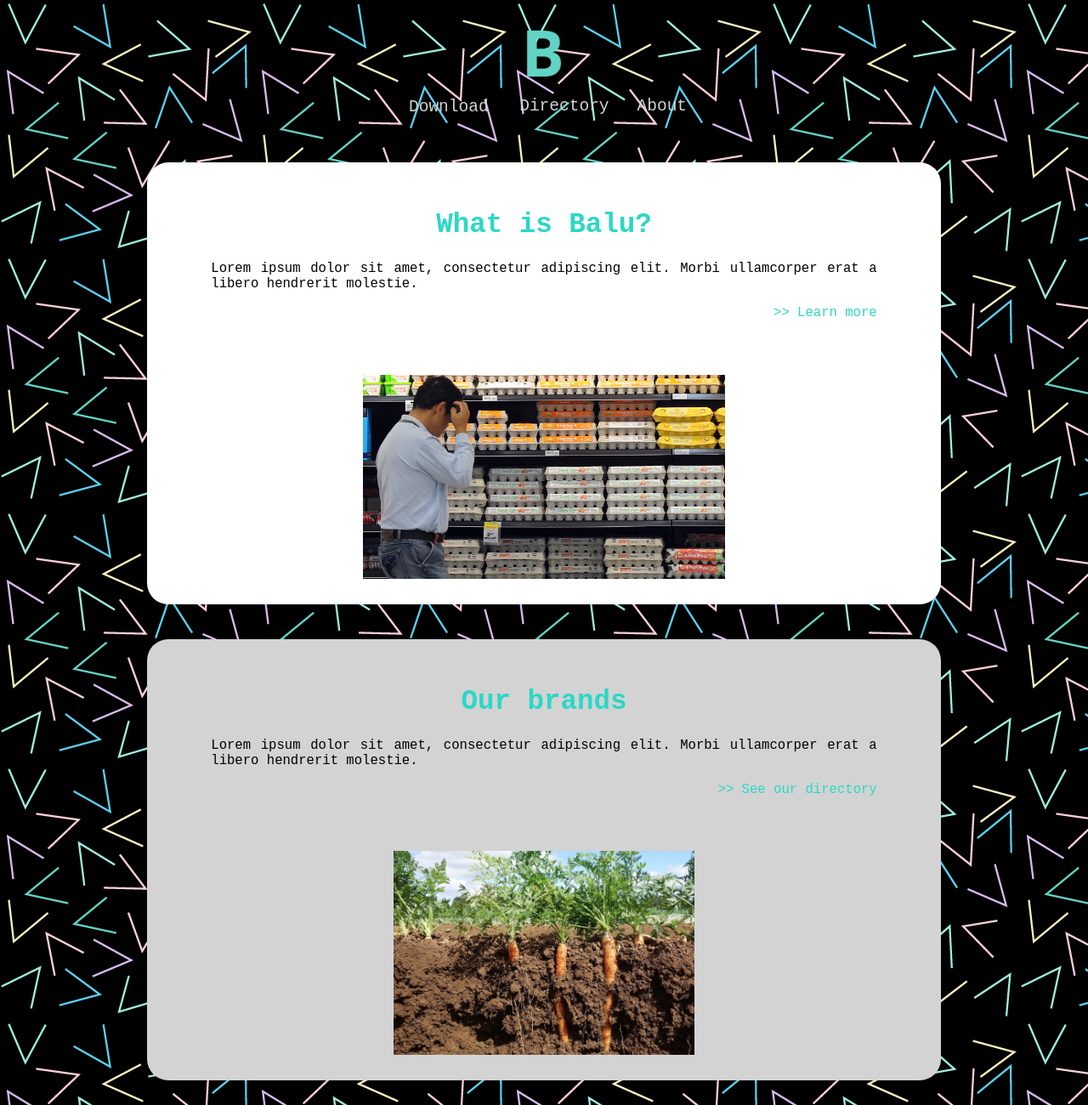
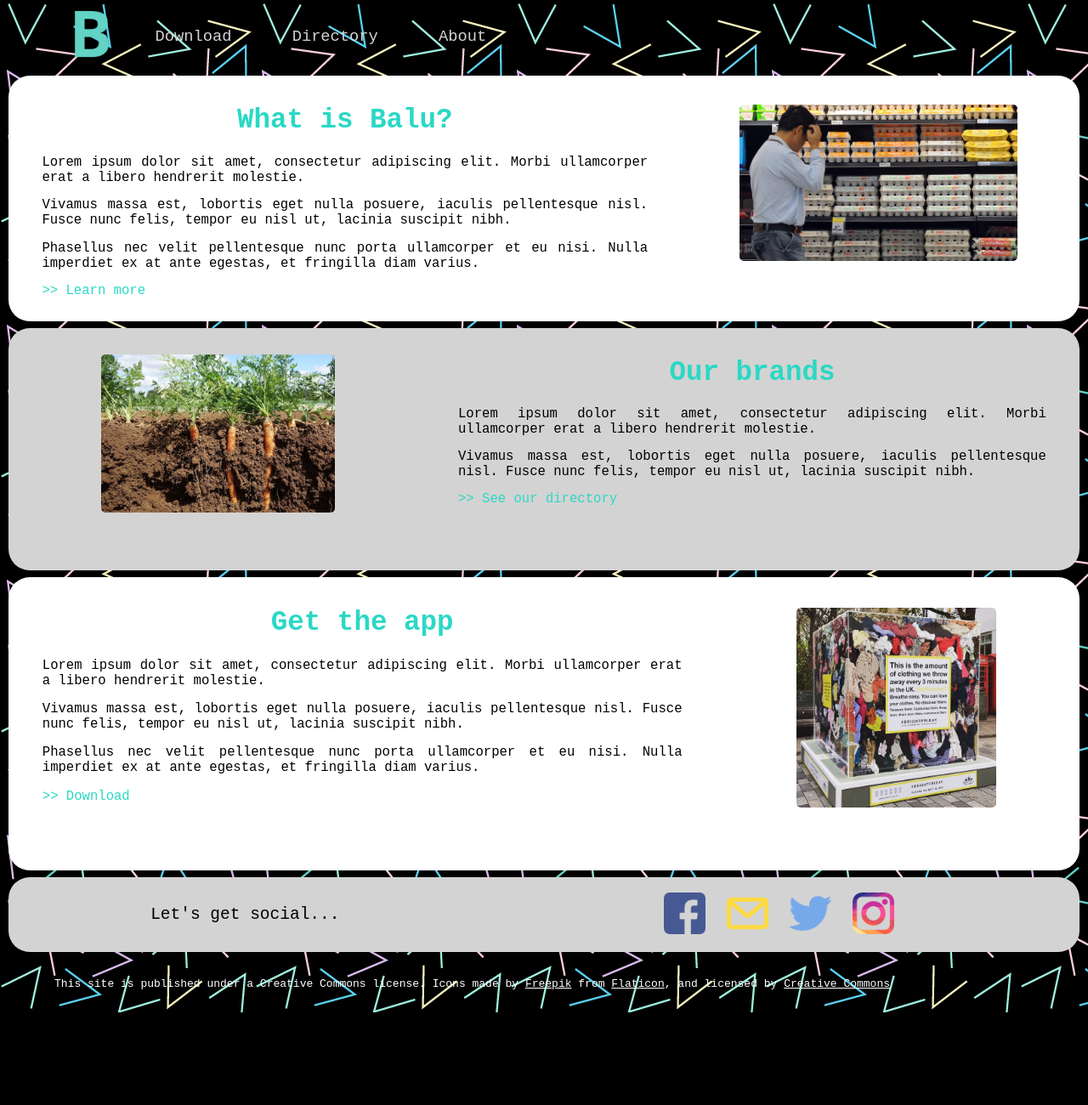
Before and after one commit to gisellecory/balu, a plain HTML site: page index.html in a window 1280 px wide. Shown: the top 1300 px of the page at 85% size. After the commit the page ends 1191 px from the top, so only its background shows below. Drawn offline with Linux system fonts and the light colour scheme; files whose address does not match are found by name.

Commit message:
lunchtime commit

```diff
--- a/index.html
+++ b/index.html
@@ -24,10 +24,10 @@
   <header>
 
     <!-- Navigation -->
-    <div class="header-nav">
+
       <nav class="fg-nav">
         <div class="nav-section">
-          <div class="navitem"><img id="icon" src="imagelib/icon_small.png" alt=""></div>
+          <div class="navitem"><img id="icon" src="imagelib/icon_small.png" alt="Balu Icon"></div>
         </div>
         <div class="nav-section">
           <div class="navitem"><a href="download.html">Download</a></div>
@@ -36,9 +36,7 @@
         </div>
       </nav>
 
-    </div>
-
-    <div class="header-banner"><img id="header-img" src="imagelib/header2.jpg" alt=""></div>
+    <div class="header-banner"><img id="header-img" src="imagelib/header2.jpg" alt="Balu Header image"></div>
 
   </header>
 
@@ -62,7 +60,7 @@
           </div>
 
           <div class="col l1 image">
-            <img class="feature-img" src="imagelib/eggs.jpeg" alt="">
+            <img class="feature-img" src="imagelib/eggs.jpeg" alt="Man choosing eggs at supermarket">
           </div>
 
         </div>
@@ -70,7 +68,7 @@
         <div class="container-l2">
 
           <div class="col l2 image">
-            <img class="feature-img" src="imagelib/carrots.png" alt="">
+            <img class="feature-img" src="imagelib/carrots.png" alt="Muddy carrots in the ground">
           </div>
 
           <div class="col l2 text">
@@ -97,36 +95,23 @@
             </div>
           </div>
           <div class="col l3 image">
-            <img class="feature-img" src="imagelib/3mins.jpg" alt="">
+            <img class="feature-img" src="imagelib/3mins.jpg" alt="Box showing a tonne of clothes">
           </div>
         </div>
 
         <div class="container-l4">
 
           <div class="col l4 text" id="mailto-div">
-            <p id="mailto">Get in touch with us</p>
+            <p id="mailto">Let's get social...</p>
           </div>
 
           <div class="col l4 image" id="social">
-            <p>
-
-              <a href="https://www.facebook.com/baluHQ/" target="_blank" alt="">
-                <li class="facebook" class="social-img"></li>
-              </a>
-
-              <a href="mailto:info@getbalu.org" target="_blank" alt="">
-                <li class="mailto" class="social-img"></li>
-              </a>
-
-              <a href="https://twitter.com/BaluHQ" target="_blank" alt="">
-                <li class="twitter" class="social-img"></li>
-              </a>
-
-              <a href="https://www.instagram.com/balu_hq/" target="_blank" alt="">
-                <li class="instagram" class="social-img"></li>
-              </a>
-
-            </p>
+            <ul class="social-link">
+              <li class="social-img facebook"> <a href="https://www.facebook.com/baluHQ/" target="_blank"></a></li>
+              <li class="social-img mailto"><a href="mailto:info@getbalu.org" target="_blank"></a></li>
+              <li class="social-img twitter"><a href="https://twitter.com/BaluHQ" target="_blank"></a></li>
+              <li class="social-img instagram"><a href="https://www.instagram.com/balu_hq/" target="_blank"></a></li>
+            </ul>
           </div>
         </div>
 
@@ -134,16 +119,23 @@
 
       <div class="aside">
         <a class="twitter-timeline" data-lang="en" data-theme="light" data-link-color="#19CF86" href="https://twitter.com/BaluHQ?ref_src=twsrc%5Etfw">Tweets by BaluHQ</a>
-        <script async src="https://platform.twitter.com/widgets.js" ; charset="utf-8"></script>
+        <script async src="https://platform.twitter.com/widgets.js" charset="utf-8"></script>
       </div>
 
     </div>
 
   </main>
+
+
+  <footer>
+
+    <p class="icon-attribution">
+      This site is published under a Creative Commons license. Icons made by <a href="http://www.freepik.com" title="Freepik">Freepik</a> from <a href="https://www.flaticon.com/" title="Flaticon">Flaticon</a>, and licensed by <a href="http://creativecommons.org/licenses/by/3.0/"
+        title="Creative Commons BY 3.0" target="_blank">Creative Commons</a></p>
+
+
+  </footer>
+
 </body>
 
-<footer>
-  <p>This site is published under a Creative Commons license.</p>
-</footer>
-
 </html>
--- a/style.css
+++ b/style.css
@@ -1,12 +1,13 @@
+/* This CSS is written for mobile-first, i.e. max-wdtih:400px */
+
 
 /************************
 Remove default browser settings
 ************************/
 
 * {
-  margin:0;
-  padding:0;
-
+  margin: 0;
+  padding: 0;
   -webkit-box-sizing: border-box;
   -moz-box-sizing: border-box;
   box-sizing: border-box;
@@ -17,35 +18,37 @@ Read more options
 ************************/
 
 p {
-  display:none;
-  padding:1%;
+  display: none;
+  padding: 1%;
 }
 
 /* eventually this should be mobile only */
 
 p:first-child {
-  display:flex;
+  display: flex;
 }
+
 /* p:nth-child(2) */
 
 .read-more {
-  display:block;
-  text-align:right;
+  display: block;
+  text-align: right;
 }
 
 .read-more a:link {
   text-decoration: none;
-color:rgb(43,216,197);
+  color: rgb(43, 216, 197);
 }
 
 .read-more a:visited {
   text-decoration: none;
-color:rgb(43,216,197);
+  color: rgb(43, 216, 197);
 }
+
 .read-more a:hover, .read-more a:active {
   text-decoration: none;
-background-color:rgb(43,216,197);
-color:white;
+  background-color: rgb(43, 216, 197);
+  color: white;
 }
 
 /************************
@@ -54,32 +57,32 @@ Headers
 
 h1 {
   margin: 2%;
-  color:rgb(43,216,197);
-  text-align:center;
-  font-family:monospace;
-  font-size:2.5em;
+  color: rgb(43, 216, 197);
+  text-align: center;
+  font-family: monospace;
+  font-size: 2.5em;
 }
 
-h2 {
-}
+h2 {}
 
 /************************
 Paragraphs and other text
 ************************/
 
 p {
-  text-align:justify;
-  font-family:monospace;
-  font-size:1.2em;
+  text-align: justify;
+  font-family: monospace;
+  font-size: 1.2em;
 }
 
 .l4 p {
   text-align: center;
-  margin:auto;
+  margin: auto;
 }
 
 .navitem {
-  font-size:1.5em; /* why does this work? */
+  font-size: 1.5em;
+  /* why does this work? */
 }
 
 /************************
@@ -87,111 +90,110 @@ Social media
 ************************/
 
 .socmedia-img {
-  padding:2px;
-  max-width:20vw;
+  padding: 2px;
+  max-width: 20vw;
 }
 
 .facebook {
   min-width: 70px;
   min-height: 70px;
   background: url("file:///Users/gisellecory/Documents/GitHub/balu/imagelib/facebook.png") center/70% no-repeat;
-    display:inline-block;
+  display: inline-block;
 }
 
 .facebook:hover {
   background: url("file:///Users/gisellecory/Documents/GitHub/balu/imagelib/facebook_black.png") center/70% no-repeat;
-    display:inline-block;
-    background-color:lightgrey;
+  display: inline-block;
+  background-color: lightgrey;
 }
 
 .mailto {
   min-width: 70px;
   min-height: 70px;
   background: url("file:///Users/gisellecory/Documents/GitHub/balu/imagelib/email.png") center/70% no-repeat;
-    display:inline-block;
+  display: inline-block;
 }
 
 .mailto:hover {
   background: url("file:///Users/gisellecory/Documents/GitHub/balu/imagelib/email_black.png") center/70% no-repeat;
-    display:inline-block;
-    background-color:lightgrey;
+  display: inline-block;
+  background-color: lightgrey;
 }
 
 .twitter {
   min-width: 70px;
   min-height: 70px;
   background: url("file:///Users/gisellecory/Documents/GitHub/balu/imagelib/twitter.png") center/70% no-repeat;
-    display:inline-block;
+  display: inline-block;
 }
 
 .twitter:hover {
   background: url("file:///Users/gisellecory/Documents/GitHub/balu/imagelib/twitter_black.png") center/70% no-repeat;
-    display:inline-block;
-    background-color:lightgrey;
+  display: inline-block;
+  background-color: lightgrey;
 }
 
 .instagram {
   min-width: 70px;
   min-height: 70px;
   background: url("file:///Users/gisellecory/Documents/GitHub/balu/imagelib/instagram.png") center/70% no-repeat;
-    display:inline-block;
+  display: inline-block;
 }
 
 .instagram:hover {
   background: url("file:///Users/gisellecory/Documents/GitHub/balu/imagelib/instagram_black.png") center/70% no-repeat;
-    display:inline-block;
-    background-color:lightgrey;
+  display: inline-block;
+  background-color: lightgrey;
 }
 
 #social {
-  display:flex;
-  margin:auto;
-
+  display: flex;
+  margin: auto;
 }
 
-.social-img {
-  flex-direction: row;
+.social-link a:link, .social-link a:visited {
+  text-decoration: none;
 }
 
 #mailto {
-  display:block;
-  font-size:1.5em;
+  display: block;
+  font-size: 1.5em;
 }
 
 p #mailto {
-  text-align:center;
+  text-align: center;
 }
-
 
 /************************
 body and containers
 ************************/
 
 body {
-  width:100vw;
-  background-image: url("imagelib/pattern.png"); /* Make this a bit faded */
-  background-color:black;
+  width: 100vw;
+  background-image: url("imagelib/pattern.png");
+  /* Make this a bit faded */
+  background-color: black;
   overflow-x: hidden;
 }
 
-.container-l1, .l1, .container-l3, .l3  {
+.container-l1, .l1, .container-l3, .l3 {
   background-color: white;
 }
 
-.container-l2, .l2, .container-l4, .l4  {
+.container-l2, .l2, .container-l4, .l4 {
   background-color: lightgrey;
 }
 
 .container-overall, .container-l1, .container-l2, .container-l3, .container-l4, .container-master {
-  display:flex;
+  display: flex;
 }
 
-.container-overall, .container-l1, .container-l2, .container-l3, .container-l4, .header-nav, .fg-nav, .container-master {
-  flex-direction:column;
+.container-overall, .container-l1, .container-l2, .container-l3, .container-l4, .container-master {
+  flex-direction: column;
 }
 
 div.container-overall {
-  max-width:100vw;
+  max-width: 100vw;
 }
 
 header {
@@ -205,8 +207,22 @@ div.container-overall {
 footer p {
   text-align: center;
   font-size: 1em;
-   color:white;
-   padding:2% 5%; /* Note - good if this is same as for .col */
+  color: white;
+  padding: 2% 5%;
+  /* Note - good if this is same as for .col */
+}
+
+footer p.icon-attribution {
+  display: inline-block;
+}
+
+footer a:link, footer a:visited {
+  color: white;
+}
+
+footer a:hover, footer a:active {
+  color: black;
+  background-color: white;
 }
 
 /************************
@@ -214,101 +230,110 @@ div.container-overall {
  ************************/
 
 #header-img {
-   width:100vw;
-   max-height:25vh;
-   display:block;
+  width: 100vw;
+  max-height: 25vh;
+  display: block;
   margin-left: auto;
   margin-right: auto;
 }
 
 .header-banner {
-   background-color:white; /* this is a quick fix to deal with the gap underneath the banner */
-   padding:0%;
-   margin:0%;
-   display: none; /* turn this on for larger screens */
+  background-color: white;
+  /* this is a quick fix to deal with the gap underneath the banner */
+  padding: 0%;
+  margin: 0%;
+  display: none;
+  /* turn this on for larger screens */
 }
 
 /************************
 /* Main grid
 ************************/
 
- .col {
-    margin:2% 2%;
-   padding:2% 5%;
- }
-
- .feature-img {
-   max-width:80%;
-   max-height:30vh;
-   display:block;
-   margin-left:auto;
-   margin-right: auto;
-      }
-
-.image {
-  vertical-align: middle;
-}
-
-div .text {
- order:1;
-}
-
-.image {
- order:2;
- padding: 0% 3% 1% 3%; /* top right bottom left */
-}
-
 .container-l1, .container-l2, .container-l3, .container-l4 {
   padding: 2px;
-  margin: 2% 4%;
+  margin: 4px 10px;
   border-radius: 25px;
 }
 
 .col {
-  max-width:100vw;
+  max-width: 100vw;
 }
 
 .container-master {
-   padding:0%; /* this bit is unncessary at the mo */
+  padding: 0%;
+  /* this bit is unncessary at the mo */
   align-items: center;
 }
 
+.feature-img {
+  max-width: 80%;
+  max-height: 30vh;
+  display: block;
+  margin: auto;
+  border-radius: 5px;
+}
+
+.image {
+  order: 2;
+  padding: 0px 5px 2px 5px;
+  /* top right bottom left */
+}
+
+div.image {
+  vertical-align: middle;
+  margin: 0% 2% 3% 2%; /* top ones are smaller (caompared to text divs), to minimise gaps in mobile version */
+  padding: 5px 5px;
+}
+
+div.text {
+  order: 1;
+  margin: 1% 2%;
+  padding: 5px 5px;
+}
 
 /************************
 /* Navigation
 ************************/
 
-.header-nav {
-    min-height:10vh;
-    max-height:50vh;
+.fg-nav {
+  min-height: 10vh;
+  max-height: 50vh;
   background-color: inherit;
   /* background-image: url("imagelib/pattern.png"); /* Make this a bit faded */
-    padding:2%;
-    max-width:350px;
-    margin:auto;
+  padding: 5px;
+  max-width: 350px;
+  margin: auto;
+  display:flex;
+  align-items: center;
+  flex-direction: column;
   }
 
 .navitem, .navitem a {
-  color:lightgrey;
+  color: lightgrey;
   text-decoration: none;
-  font-family:monospace;
-  text-align:center;
-  padding:2% 5%;
-  margin: 1%; /* top and bottom, left and right */
+  font-size: 1.1em;
+  font-family: monospace;
+  text-align: center;
+  padding: 2px 1vw;
+  margin: 5px;
+  /* top and bottom, left and right */
   flex-direction: row;
 }
 
 .nav-section {
-  display:flex;
-  justify-content: center;
+    display: flex;
+    max-width:90vw;
+    justify-content:center;
+    flex-direction: column;
 }
 
 .navitem a:hover {
-  color:white;
+  color: white;
 }
 
 #icon {
-    max-height:7vh;
+  max-height: 7vh;
 }
 
 /************************
@@ -316,12 +341,79 @@ div .text {
 ************************/
 
 .aside {
-  display:none;
-  min-width:30vw;
-  color:white;
+  display: none;
+  min-width: 30vw;
+  color: white;
   margin: 10px 0px;
 }
 
 .twitter-timeline {
-  max-height:80vh;
+  max-height: 80vh;
 }
+
+
+/************************
+/* Bigger screens
+************************/
+
+/* To be applied at all widths above 400px */
+
+@media(min-width:400px) {
+  .fg-nav {
+  max-width:90vw;
+}
+.fg-nav, .nav-section {
+    flex-direction: row;
+}
+.navitem, .navitem a {
+font-size: 1.2em;
+}
+}
+
+/* To be applied for medium widths only */
+
+@media(min-width:400px) and (max-width:600px) {
+p:nth-child(2) {
+  display:flex;
+}
+}
+
+/* To be applied for larger widths only */
+
+@media(min-width:600px) {
+p:nth-child(n) {
+  display:flex;
+}
+}
+
+@media(min-width:700px) {
+/* Move images to the side */
+.container-l1, .container-l2, .container-l3 {
+  flex-direction: row;
+}
+div.text {
+  order: 0;
+  max-width:65vw;
+/*  min-width:55vw; */
+}
+div.image {
+  order: 0;
+  display:flex;
+  align-items: center;
+}
+.feature-img {
+max-width:80%;
+max-height:80%
+}
+.container-l4 {
+  flex-direction: row;
+}
+
+#mailto-div {
+  display:flex;
+  align-items: center;
+  padding:0;
+  min-width:40%;
+}
+
+}
```
Also changed, not shown: temp.css (+0 -12 lines). Lines whose indentation alone changed are shown as unchanged.
